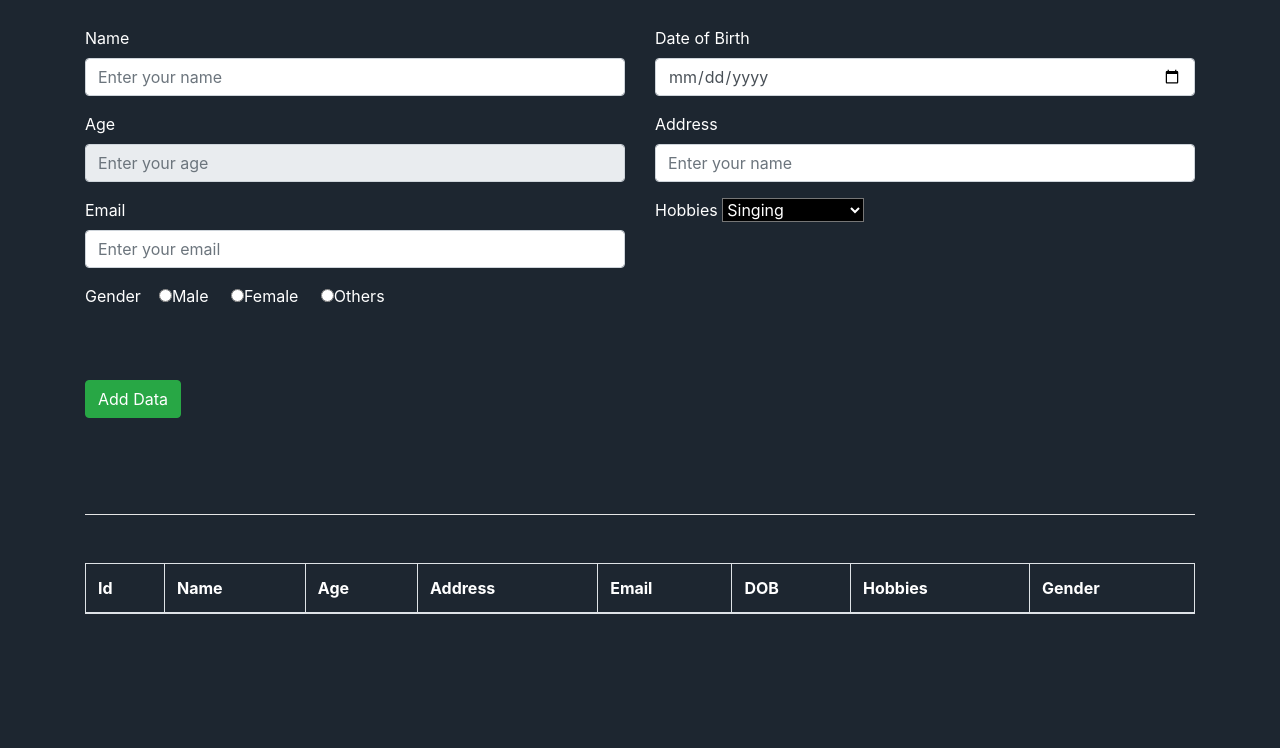
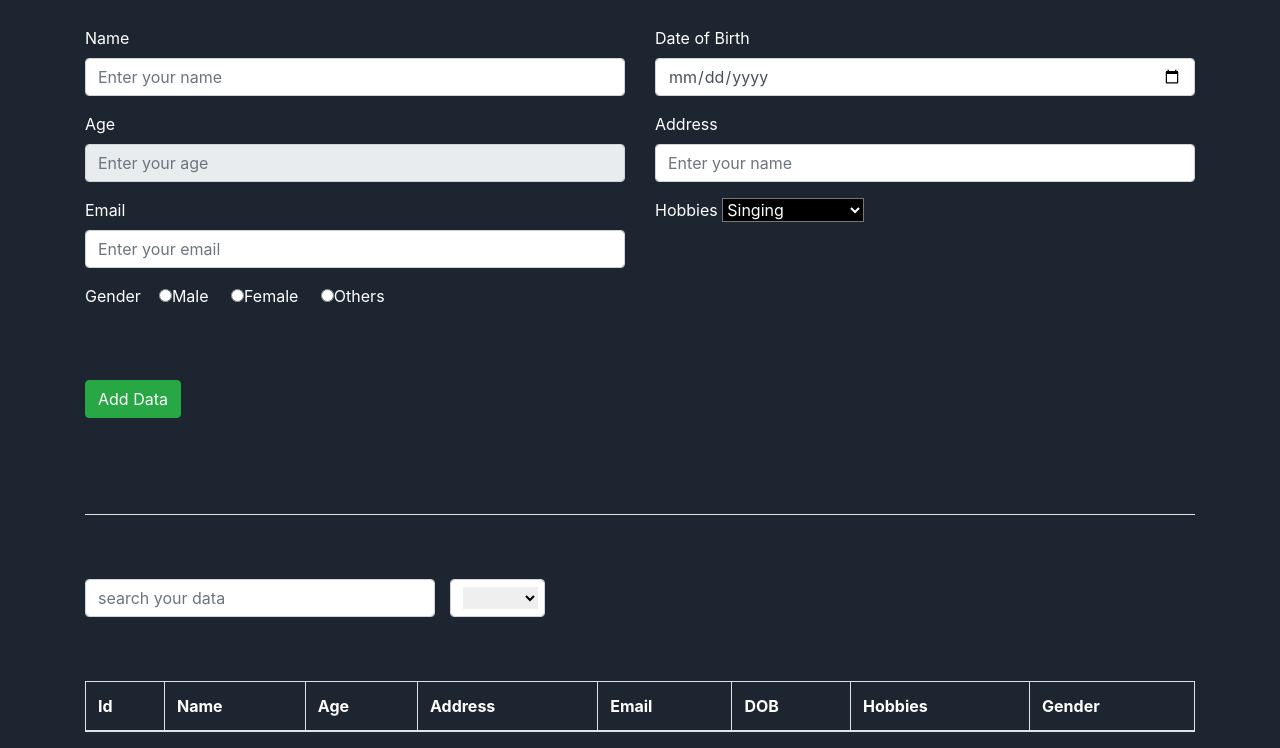
Before and after one commit to shivsharmaa/JavaScript-Project, a plain HTML site: page JavaScript CRUD Operation/Form.html in a window 1280 px wide. Shown: the part 108-856 px from the top of the page. Before the commit the page ends 800 px from the top, so only its background shows below. Drawn offline with nearby package versions, Linux system fonts and the light colour scheme.

Commit message:
search box added

```diff
--- a/JavaScript CRUD Operation/Form.html
+++ b/JavaScript CRUD Operation/Form.html
@@ -105,7 +105,30 @@
         </div>
 
 
+    <!-- hr tag create -->
+
         <hr style="background-color: white;">
+
+
+        <!--  search box create -->
+
+       <div class="row">
+
+           <div class="form-group col-md-4 mt-5">
+               <input type="text" class="form-control" name="searchInput" id="searchInput" placeholder="search your data" onkeyup="searchData()" />
+            </div>
+
+            <div class="col-md-1 mt-5 form-control">
+                <select class="selectValue" id="genderSelect" onchange="searchData()" style="color: black; border: none;">
+                    <option ></option>
+                    <option value="male" style="background-color: black;">Male</option>
+                    <option value="female" style="background-color: black;">Female</option>
+                    <option value="others" style="background-color: black;">Others</option>
+                </select>
+            </div>
+        </div>
+
+        <!-- table create for showing data -->
 
         <div class="row mt-5">
             <div class="col-12">
--- a/JavaScript CRUD Operation/script.js
+++ b/JavaScript CRUD Operation/script.js
@@ -9,7 +9,7 @@ function validateForm(){
 
 
 
-    if(name==""){
+    if(name=="" ){
         alert("Name is required");
         return false;
     }
@@ -203,12 +203,10 @@ function showData(){
           document.getElementById("female").checked = false;
           document.getElementById("others").checked = false;
 
-          $(function(){
-            toastr.success("Data Saved Successfully", {timeOut : 2000})
+            $(function(){
+                toastr.success("Data Saved Successfully", {timeOut : 2000})
+            });
 
-
-
-        });
 
         }
     }
@@ -301,3 +299,88 @@ function showData(){
 
 
     }
+
+
+
+    // function searchData(){
+
+    // }
+
+
+
+    const searchData = () => {
+        // Get the search input value and convert to uppercase for case-insensitive comparison
+        let namefilter = document.getElementById("searchInput").value.toUpperCase();
+        let selectGender = document.getElementById("genderSelect").value.toUpperCase();
+
+        // Get all rows from the table
+        let myTable = document.getElementById("crudTable");
+        let tr = myTable.getElementsByTagName("tr");
+
+        // Convert tr HTMLCollection to array for easier manipulation
+        let trArray = Array.from(tr);
+
+        // Loop through each row and toggle visibility based on search input
+        trArray.filter(row => {
+            let tdName = row.getElementsByTagName("td")[1]; // Assuming search column is the 2nd column (index 1)
+            let tdGender = row.getElementsByTagName("td")[7];
+
+
+            if (tdName || tdGender) {
+                let textValue = tdName.textContent || tdName.innerText;
+                let genderValue = tdGender.textContent || tdGender.innerText;
+                let rowValue = textValue.toUpperCase();
+                let rowGender = genderValue.toUpperCase();
+
+
+                // Check if the row value contains the filter text or if filter is empty
+                if ((rowValue.indexOf(namefilter) > -1 || namefilter === "") && (selectGender === "" || rowGender === selectGender)) {
+                    row.style.display = ""; // Show the row
+                } else {
+                    row.style.display = "none"; // Hide the row
+                }
+
+
+                //  // Check if the row gender matches the selected gender or if no option is selected
+                //  if (selectGender === "" || rowGender === selectGender) {
+                //     row.style.display = ""; // Show the row
+                // } else {
+                //     row.style.display = "none"; // Hide the row
+                // }
+
+
+
+            }
+        });
+    }
+
+
+  /*  const genderSearch = () => {
+        // Get the selected gender value from the dropdown
+        let selectGender = document.getElementById("genderSelect").value.toUpperCase();
+
+        // Get all rows from the table
+        let myTable = document.getElementById("crudTable");
+        let tr = myTable.getElementsByTagName("tr");
+
+        // Convert tr HTMLCollection to array for easier manipulation
+        let trArray = Array.from(tr);
+
+        // Loop through each row and toggle visibility based on selected gender
+
+        trArray.filter(row => {
+            let td = row.getElementsByTagName("td")[7]; // Assuming gender column is the 8th column (index 7)
+            if (td) {
+                let textValue = td.textContent || td.innerText;
+                let rowGender = textValue.toUpperCase();
+
+                // Check if the row gender matches the selected gender or if no option is selected
+                if (selectGender === "" || rowGender === selectGender) {
+                    row.style.display = ""; // Show the row
+                } else {
+                    row.style.display = "none"; // Hide the row
+                }
+            }
+        });
+    }
+        */
```
